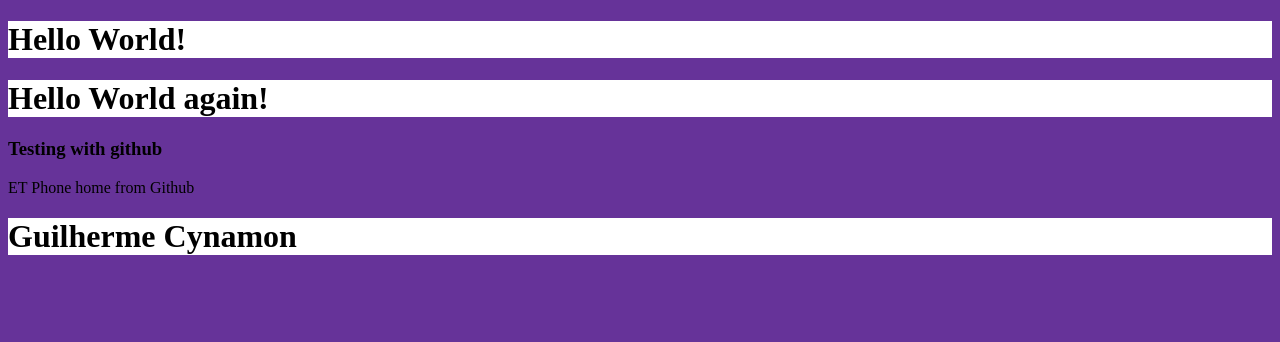
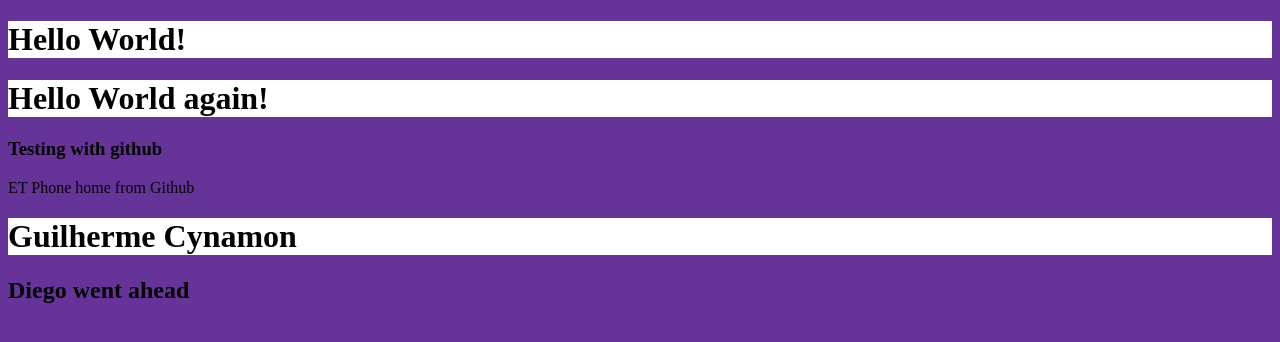
Before and after one commit to mobiobi/gittonight, a plain HTML site: page index.html in a window 1280 px wide. Drawn offline with Linux system fonts and the light colour scheme.

Commit message:
Diego went ahead

```diff
--- a/index.html
+++ b/index.html
@@ -13,6 +13,7 @@
         <h3>Testing with github</h3>
         <p>ET Phone home from Github</p>
         <h1>Guilherme Cynamon</h1>
+        <h2>Diego went ahead</h2>
     </div>
 </body>
 </html>
```
